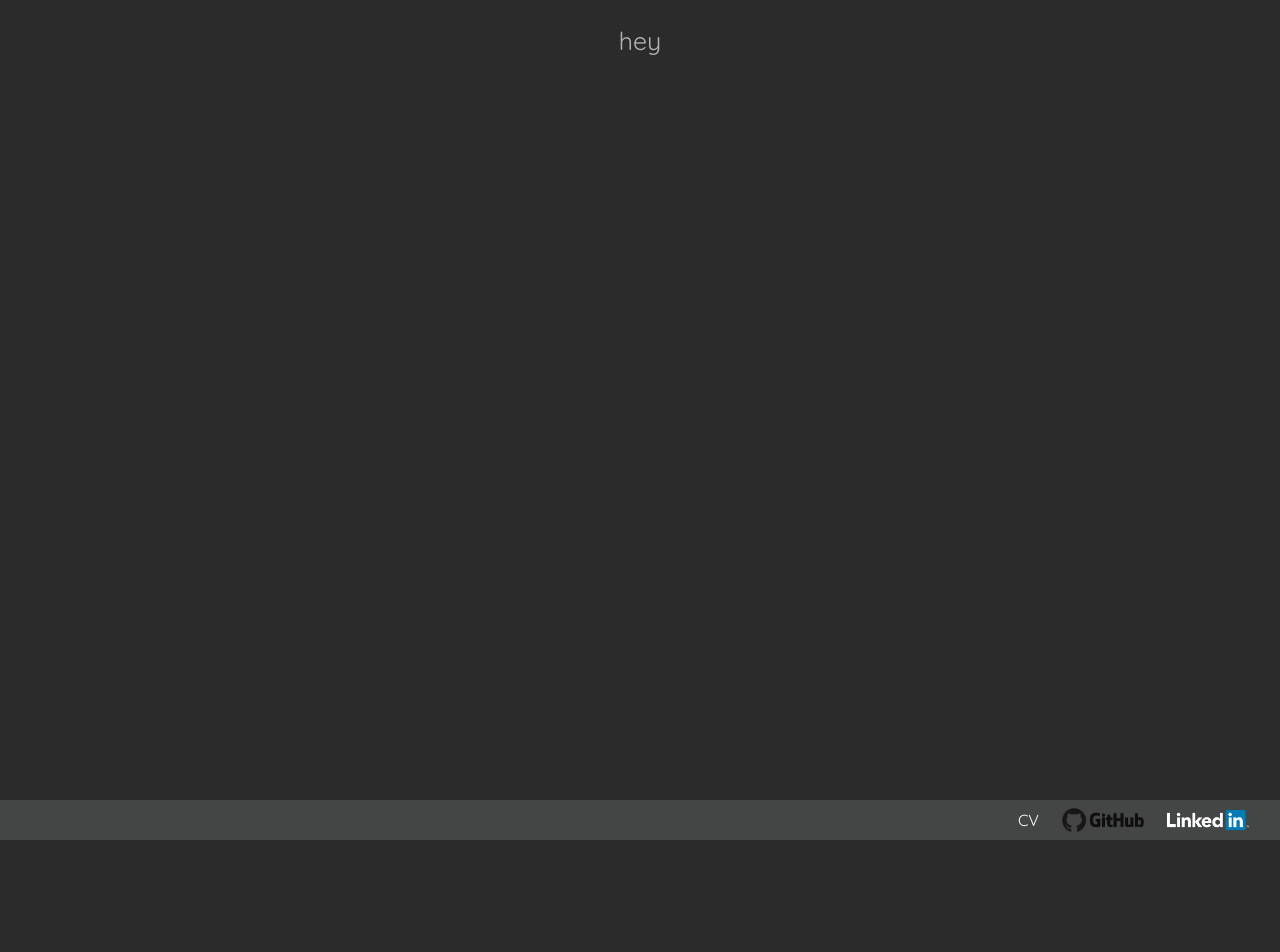
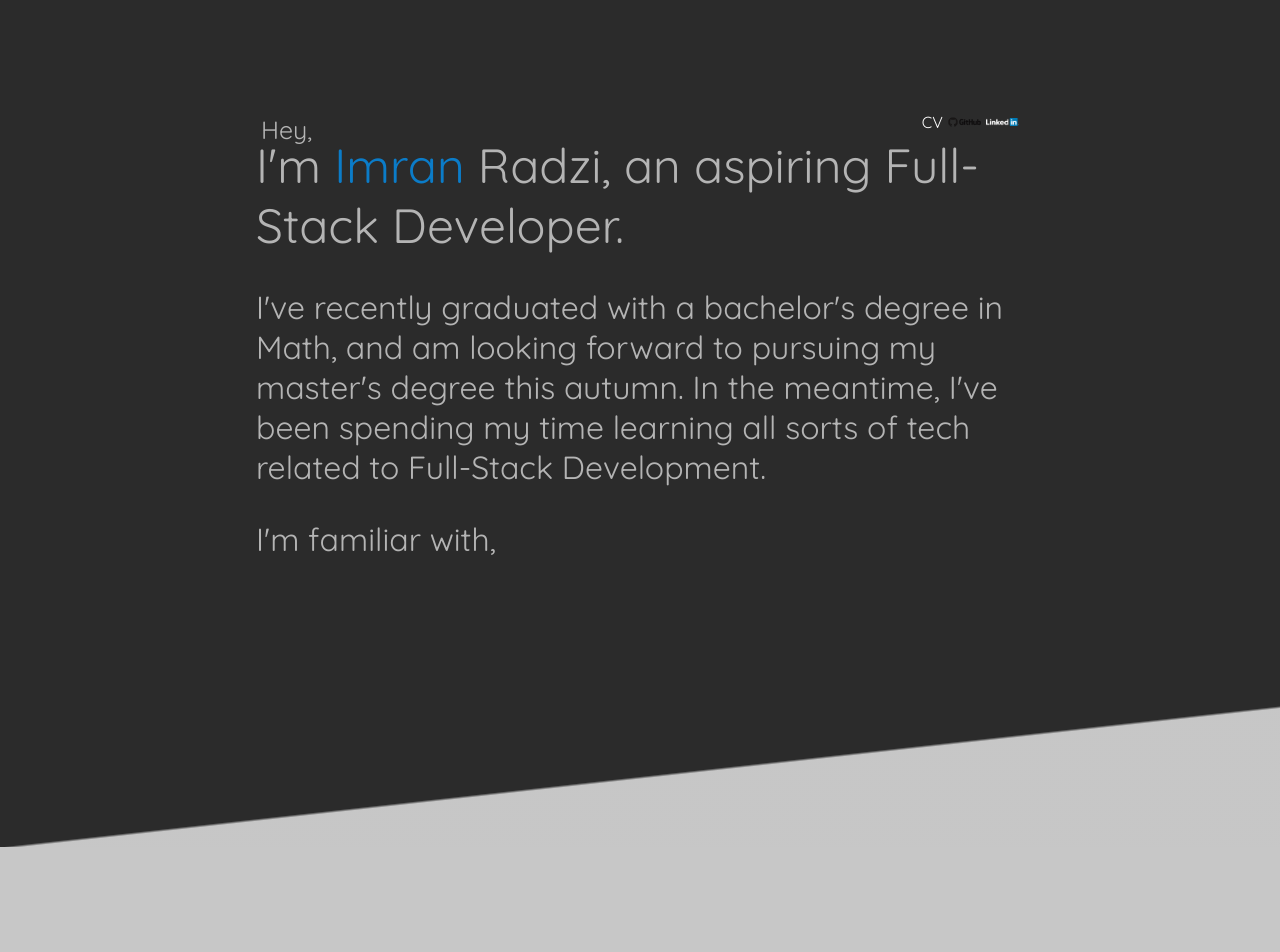
Before and after one commit to imranradzi/imranradzi.github.io, a plain HTML site: page index.html in a window 1280 px wide. Shown: the top 952 px of the page. Before the commit the page ends 840 px from the top, so only its background shows below. Drawn offline with Linux system fonts and the light colour scheme.

Commit message:
styled the page using linear gradients, added some text content, removed footer

```diff
--- a/cssfile.css
+++ b/cssfile.css
@@ -27,20 +27,67 @@ body::-webkit-scrollbar-thumb {
 
 .main-container {
   display: flex;
-  justify-content: center;
-  height: 100vh;
+  flex-direction: column;
+  height: 300vh;
 }
 
-footer {
-  height: min(5vh, 10%);
-  position: relative;
-  display: flex;
-  justify-content: right;
-  align-items: center;
-  background-color: rgba(240, 255, 255, 0.123);
-  padding-right: 2vw;
+.main-container > .section {
+  flex: 5;
 }
 
+.main-container > .gradient {
+  flex: 1;
+}
+
+.gradient1 {
+  background: linear-gradient(to bottom right, rgb(43, 43, 43) 50%, rgba(252, 252, 252, 0.747) 50.9%);
+}
+
+.gradient2 {
+  background: linear-gradient(to bottom right, rgb(252, 252, 252, 0.747) 50%, rgb(43, 43, 43) 50.9%)
+}
+
+.first-section {
+  display: flex;
+  justify-content: center;
+  align-items: center;
+}
+
+p {
+  font-size: 2rem;
+}
+
+.paragraph-focus {
+  margin-top: 5px;
+  margin-bottom: 2px;
+  font-size: 3rem;
+}
+
+span {
+  color:rgba(0, 153, 255, 0.74);
+}
+
+.about-me {
+  width: 60vw;
+}
+
+.first-row {
+  display: flex;
+  height: 16px;
+  justify-content: space-between;
+}
+
+.links {
+  display: flex;
+}
+
+.second-section {
+  display: flex;
+  justify-content: center;
+  align-items: center;
+  background-color: rgba(252, 252, 252, 0.747);
+  color:rgba(0, 0, 0, 0.452);
+}
 
 a {
   font-size: 1rem;
@@ -71,7 +118,7 @@ a:hover, a:active {
   color: rgba(130, 203, 252, 0.863);
 }
 
-footer > div {
+.first-row > div {
   height: 100%;
   padding: 0 5px;
 }
--- a/index.html
+++ b/index.html
@@ -9,11 +9,11 @@
 </head>
 <body>
     <div class="main-container">
-        <div>
-            <p>hey</p>
-        </div>
-    </div>
-    <footer>
+        <div class="first-section section">
+            <div class="about-me">
+                <div class="first-row">
+                    <div>Hey,</div>
+                    <div class="links">
                         <div class="cv">
                             <a href="ImranRadziCV.pdf" target="_blank">CV</a>
                         </div>
@@ -27,6 +27,30 @@
                                 <img src="linkedinicon.png" alt="linkedin icon">
                             </a>
                         </div>
-    </footer>
+                    </div>
+                </div>
+                <p class="paragraph-focus">
+                    I'm <span>Imran</span> Radzi, an aspiring Full-Stack Developer.
+                </p>
+                <p>
+                    I've recently graduated with a bachelor's degree in Math, and am looking
+                    forward to pursuing my master's degree this autumn. In the meantime, I've
+                    been spending my time learning all sorts of tech related to Full-Stack Development.
+                </p>
+                <p>I'm familiar with,</p>
+            </div>
+        </div>
+        <div class="gradient1 gradient"></div>
+        <div class="second-section section">
+            <div class="projects-section">
+                <p>
+                    Here's a list of projects I've done (which I soon will include)</p>
+            </div>
+        </div>
+        <div class="gradient2 gradient"></div>
+        <div class="third-section section">
+
+        </div>
+    </div>
 </body>
 </html>
```
Lines whose indentation alone changed are shown as unchanged.
